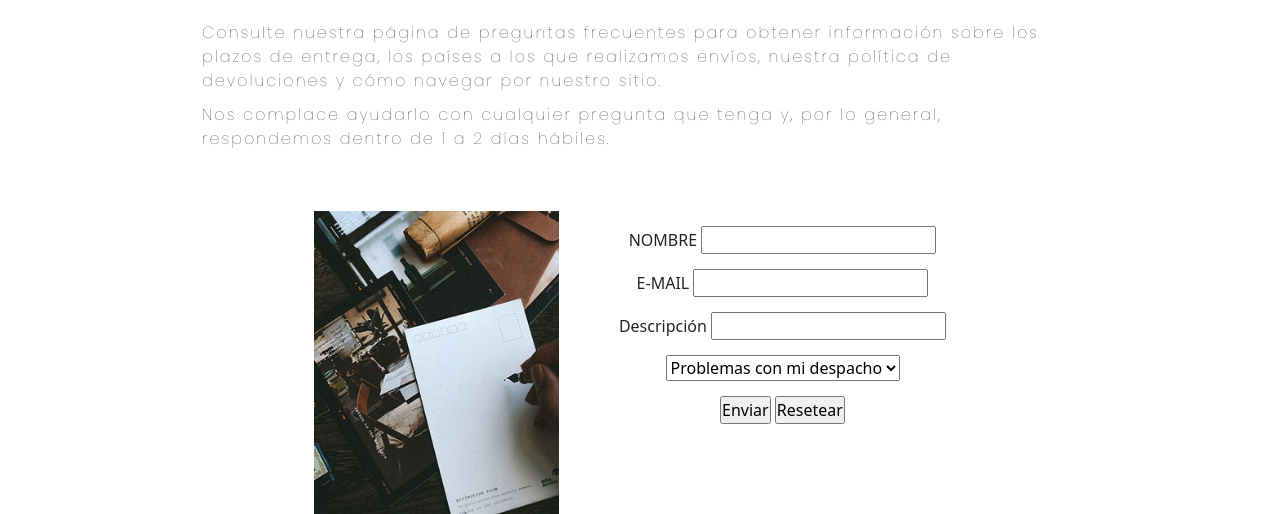
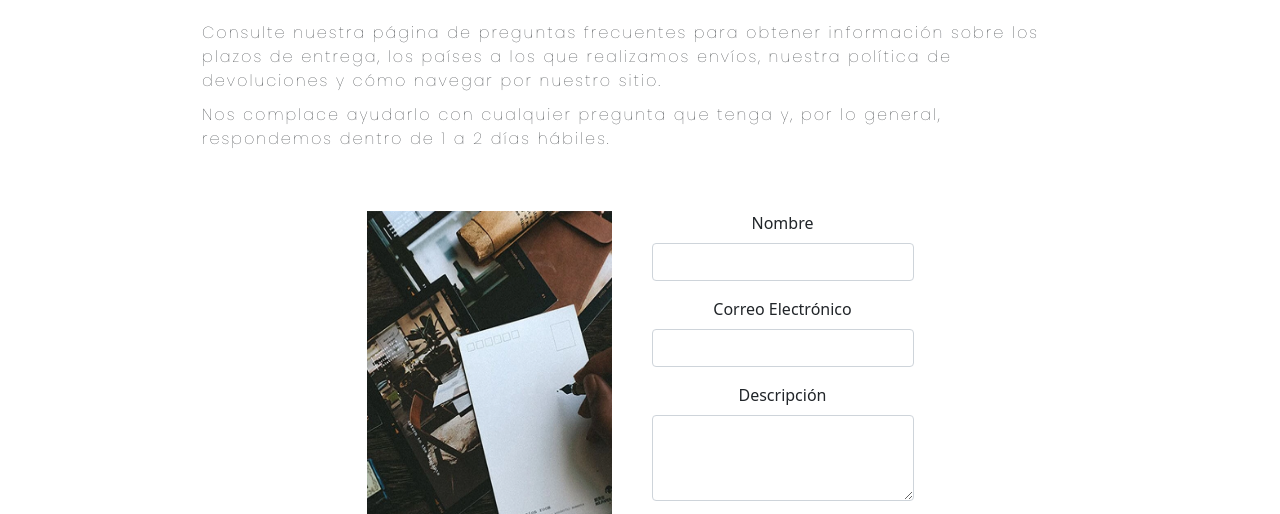
Before and after one commit to paulafrancof/euphoria-glow, a website: page src/tab/contacto.html in a window 1280 px wide. Shown: the part 265-779 px from the top of the page. Drawn offline with nearby package versions, Linux system fonts and the light colour scheme.

Commit message:
formulario e imagen de contacto

```diff
--- a/src/sass/part/_text.scss
+++ b/src/sass/part/_text.scss
@@ -42,6 +42,14 @@
 }
 
 /*IMAGENES*/
+.imgContact {
+    width: 243px;
+    height: 316px;
+    @include desktop {
+        width: 245px;
+        height: 366px;
+    }
+}
 .imagen {
     width: 243px;
     height: 316px;
--- a/src/tab/contacto.html
+++ b/src/tab/contacto.html
@@ -63,22 +63,24 @@
                 dentro de 1 a 2 días hábiles. </p>
         </div>
         <div class="flexMain center">
-            <img class="imagen marginContact" src="../img/form.webp">
+            <img class="imgContact marginContact" src="../img/form.webp">
             <form class="marginContact" action="" method=GET>
-                <div class="marginForm">
-                    <label for="name">NOMBRE</label>
-                    <input type="text" name="name" id="name">
+                <div class="mb-3">
+                    <label for="name" class="form-label">Nombre</label>
+                    <input type="text" class="form-control" id="name">
                 </div>
-                <div class="marginForm">
-                    <label for="mail">E-MAIL</label>
-                    <input type="email" name="mail" id="mail">
+                <div class="mb-3">
+                    <label for="mail" class="form-label">Correo Electrónico</label>
+                    <input type="email" class="form-control" id="mail">
                 </div>
-                <div class="marginForm">
-                    <label for="descriptor">Descripción</label>
-                    <input type="descritor" name="mail" id="descriptor">
+                <div class="mb-3">
+                    <label for="descriptor" class="form-label">Descripción</label>
+                    <textarea class="form-control" id="descriptor" rows="3"></textarea>
                 </div>
-                <div class="marginForm">
-                    <select name="descriptor" id="descriptor">
+                <div>
+                    <label for="select" class="form-label"></label>
+                    <select class="form-select" name="select" id="select">
+                        <option selected>Seleccione</option>
                         <option value="delivery">Problemas con mi despacho</option>
                         <option value="change">Realizar cambio</option>
                         <option value="suggestion">Sugerencias</option>
@@ -86,8 +88,8 @@
                     </select>
                 </div>
                 <div class="marginForm">
-                    <input type="submit" value="Enviar">
-                    <input type="reset" value="Resetear">
+                    <input class="btn btn-outline-secondary" type="submit" value="Enviar">
+                    <input class="btn btn-outline-secondary" type="reset" value="Resetear">
                 </div>
             </form>
         </div>
```
Also changed, not shown: src/styles/style.css.
